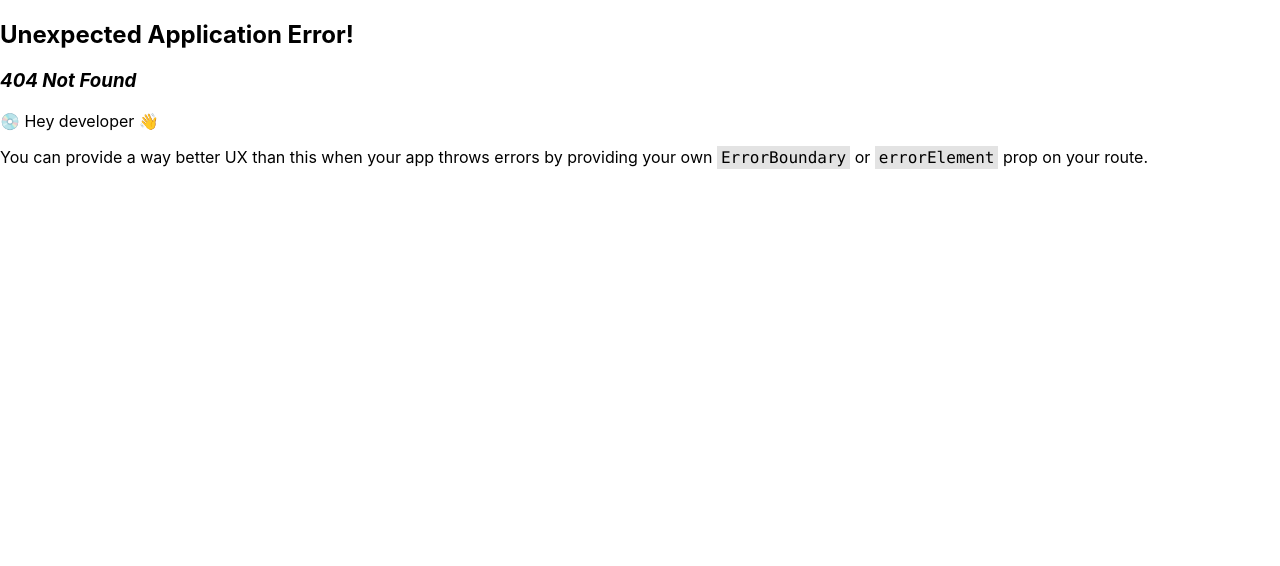
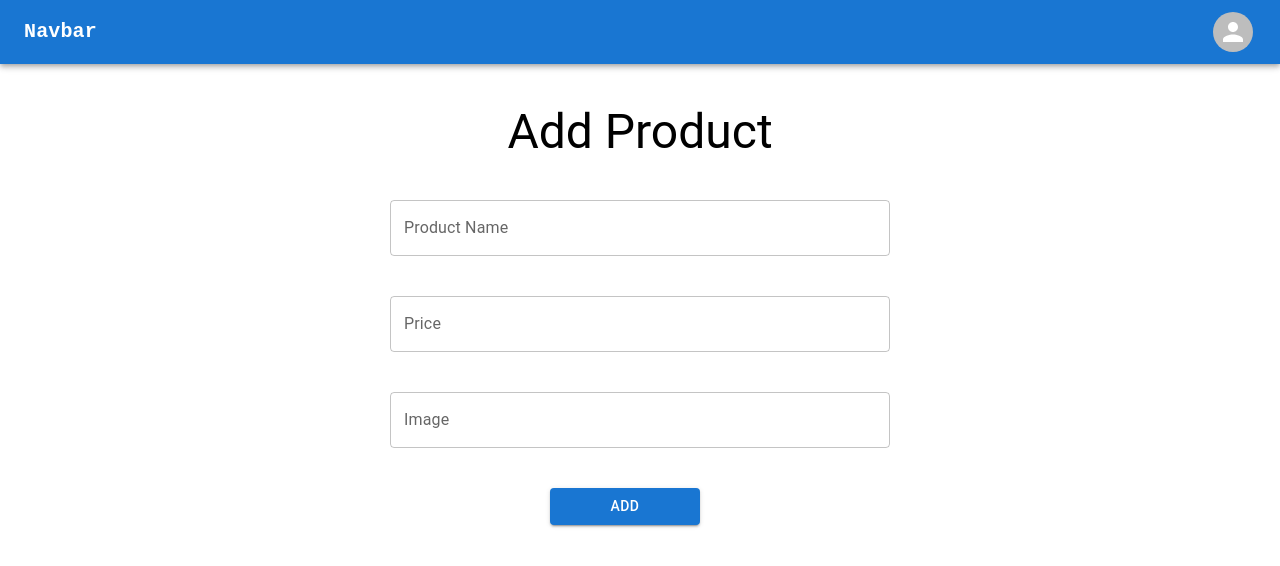
Before and after one commit to nkhlg/Ecom-frontend, a React (Create React App) app: page /addproduct in a window 1280 px wide. Before the commit this address had no page. Shown: the top 566 px of the page. Built offline with nearby package versions, Linux system fonts and the light colour scheme.

Commit message:
sixth commit

```diff
--- a/package.json
+++ b/package.json
@@ -20,6 +20,7 @@
     "jwt-decode": "^3.1.2",
     "react": "^18.2.0",
     "react-dom": "^18.2.0",
+    "react-hook-form": "^7.41.5",
     "react-router-dom": "^6.6.1",
     "react-scripts": "5.0.1",
     "web-vitals": "^2.1.4"
--- /dev/null
+++ b/src/Components/Public/AddProduct.tsx
@@ -0,0 +1,136 @@
+// import * as React from 'react';
+// import Box from '@mui/material/Box';
+// import TextField from '@mui/material/TextField';
+// import Button from '@mui/material/Button';
+// import { Outlet,useNavigate } from "react-router-dom";
+// import {useState} from 'react'
+// import { product } from '../../services/ProductServices';
+
+// function AddProduct() {
+
+//     const [name, setName] = useState('');
+//     const [price, setPrice] = useState('');
+//     const [image, setImage] = useState('');
+//     async function handleFormSubmit(e:any){
+//         e.preventDefault();
+//         await product({
+//             name: name,
+//             price:price,
+//             image:image
+
+//           })
+
+//         ;}
+
+//     return (
+//         <>
+
+//             <div className="withdrawDeposit">
+//                 <div className="container">
+//                     <form onSubmit={handleFormSubmit}>
+//                     <div className="form">
+//                             <label className="name">Name</label>
+//                             <input className="input" type="text" onChange={e=>setName(e.target.value)}></input>
+//                         </div>
+//                         <div className="form">
+//                             <label className="price">Price</label>
+//                             <input className="input" type="text" onChange={e=>setPrice(e.target.value)}></input>
+//                         </div>
+//                         <div className="form">
+//                             <label className="image">Image</label>
+//                             <input id='image' className="input" type="text" onChange={e=>setImage(e.target.value)}></input>
+//                         </div>
+//                         <div className="form">
+//                             <button>Submit</button>
+
+
+//                         </div>
+//                     </form>
+//                 </div>
+//             </div>
+//         </>
+
+//     );
+
+// }
+
+// export default AddProduct;
+
+
+import { Button, FormControl, FormHelperText, Input, InputLabel, TextField, Typography } from "@mui/material";
+
+import React, { useState } from "react";
+
+import { product } from '../../services/ProductServices';
+
+import { Navigate, useNavigate } from "react-router-dom";
+
+
+
+function AddProduct(){
+
+  const navigate = useNavigate();
+
+  const [name, setName] = useState('');
+
+  const [price, setPrice] = useState('');
+
+  const [image, setImage] = useState('');
+
+  async function formSubmit(e: any) {
+
+
+
+    e.preventDefault();
+
+
+
+    await product({
+
+
+
+      name: name,
+
+      price: price,
+
+      image: image
+
+    })
+
+      ;
+
+  }
+
+
+
+  return (
+
+
+
+    <form onSubmit={formSubmit}>
+
+      <FormControl sx={{ marginTop: 5 }}>
+
+        <Typography variant="h3"> Add Product  </Typography>
+
+        <TextField sx={{ marginTop: 5, width: 500 }} id="outlined-basic" name="product_name" label="Product Name" variant="outlined" onChange={e => setName(e.target.value)} />
+
+        <TextField sx={{ marginTop: 5, width: 500 }} id="outlined-basic" name="product_price" label="Price" variant="outlined" onChange={e => setPrice(e.target.value)} />
+
+        <TextField sx={{ marginTop: 5, width: 500 }} id="outlined-basic" name="product_image" label="Image" variant="outlined" onChange={e => setImage(e.target.value)} />
+
+        <Button sx={{ marginTop: 5, width: 150, marginLeft: 20 }} type="submit" variant="contained">ADD</Button>
+
+      </FormControl>
+
+
+
+
+    </form>
+
+
+
+  );
+
+}
+export default AddProduct
--- a/src/Components/Public/Navbar.tsx
+++ b/src/Components/Public/Navbar.tsx
@@ -89,6 +89,7 @@ function Navbar() {
     googleLogout();
 
     setIsLoggedIn(false);
+
 
     console.log("Logout Succesful");
 
--- a/src/index.tsx
+++ b/src/index.tsx
@@ -7,11 +7,13 @@ import {createBrowserRouter, RouterProvider} from "react-router-dom";
 import Home from './Components/Public/Home';
 import Navbar from './Components/Public/Navbar';
 import Profile from './Components/Public/Profile';
+import AddProduct from './Components/Public/AddProduct';
 const router = createBrowserRouter([
   { path: "/", element: <App/>, children: [
     { path: "/", element: <Navbar/>, children : [
       { path : "home" , element : <Home/>},
-      { path : "profile" , element : <Profile/>}
+      { path : "profile" , element : <Profile/>},
+      { path : "addproduct" , element : <AddProduct/>}
     ]},
   ]},
 ]);
--- /dev/null
+++ b/src/services/ProductServices.js
@@ -0,0 +1,11 @@
+import axios from "./axios"
+const product = async (data)=>{
+    var response = await axios.post('/product',data);
+    return response.data;
+}
+const viewProduct = async ()=>{
+    var response = await axios.get('/product');
+    return response.data;
+}
+export {product}
+export {viewProduct}
```
Also changed, not shown: 1 other file (tests, documents, lock files or other folders).
